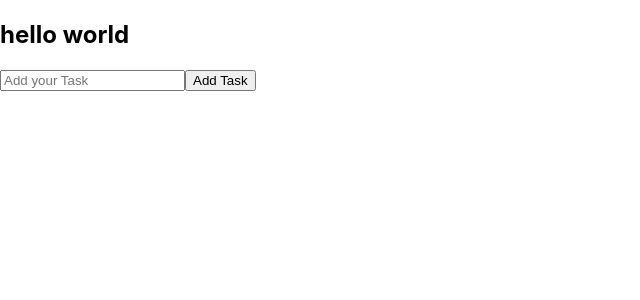
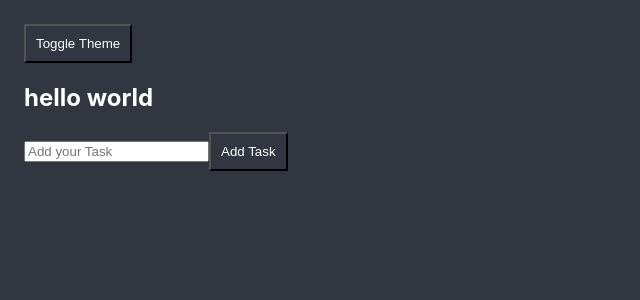
Before and after one commit to patrickbynder/TodoApp, a React (Create React App) app: page / in a window 1280 px wide. Shown: the top 300 px of the page, without its empty margins (0-640 px from the left). Built offline with nearby package versions, Linux system fonts and the light colour scheme.

Commit message:
add styling

```diff
--- a/package.json
+++ b/package.json
@@ -3,6 +3,7 @@
   "version": "0.1.0",
   "private": true,
   "dependencies": {
+    "@reduxjs/toolkit": "^1.9.2",
     "@testing-library/jest-dom": "^5.16.5",
     "@testing-library/react": "^13.4.0",
     "@testing-library/user-event": "^13.5.0",
@@ -14,7 +15,10 @@
     "@types/uuid": "^8.3.4",
     "react": "^18.2.0",
     "react-dom": "^18.2.0",
+    "react-redux": "^8.0.5",
     "react-scripts": "^5.0.1",
+    "redux": "^4.2.1",
+    "styled-components": "^5.3.6",
     "typescript": "^4.8.4",
     "uuid": "^9.0.0",
     "web-vitals": "^2.1.4"
--- a/src/App.css
+++ b/src/App.css
@@ -36,3 +36,12 @@
         transform: rotate(360deg);
     }
 }
+
+.dark {
+    background-color: #313641;
+    color: #fff;
+}
+.light {
+    background-color: #fff;
+    color: #313641;
+}
--- a/src/App.tsx
+++ b/src/App.tsx
@@ -1,11 +1,25 @@
-import React from 'react';
+import React, { createContext, useEffect, useState } from 'react';
 import './App.css';
 import AddTasks from './components/AddTasks';
+import { Container } from './components/Container';
+import Header from './components/Header';
 import Todo from './components/Todo';
 import { actions } from './state/slice';
-import { useDispatch, useSelector } from './state/store';
+import { useDispatch } from './state/store';
+
+const ThemeContext = createContext<string>('');
 
 function App() {
+    const [theme, setTheme] = useState('dark');
+
+    const toggleTheme = () => {
+        theme === 'dark' ? setTheme('light') : setTheme('dark');
+    };
+
+    useEffect(() => {
+        document.body.className = theme;
+    }, [theme]);
+
     const dispatch = useDispatch();
     function onAdd(title: string) {
         dispatch(actions.todoAdded(title));
@@ -27,9 +41,12 @@ function App() {
         dispatch(actions.taskNameEdited({ editTitle, taskId }));
     }
 
+    console.log(theme);
+
     return (
-        <>
-            <div>
+        <ThemeContext.Provider value="dark">
+            <Container>
+                <Header toggleTheme={toggleTheme} />
                 <h2>hello world</h2>
                 <AddTasks onAdd={onAdd} />
                 <Todo
@@ -38,8 +55,8 @@ function App() {
                     handleOnChange={handleOnChange}
                     OnEditTitle={OnEditTitle}
                 />
-            </div>
-        </>
+            </Container>
+        </ThemeContext.Provider>
     );
 }
 
--- a/src/components/AddTasks.tsx
+++ b/src/components/AddTasks.tsx
@@ -1,4 +1,5 @@
 import React, { useState } from 'react';
+import { StyledButton } from './StyledButton';
 
 type Props = { onAdd: (value: string) => void };
 
@@ -17,7 +18,7 @@ function AddTasks({ onAdd }: Props) {
                     value={title}
                     onChange={(e) => setTitle(e.target.value)}
                 />
-                <button> Add Task </button>
+                <StyledButton theme> Add Task </StyledButton>
             </form>
         </div>
     );
--- /dev/null
+++ b/src/components/Container.tsx
@@ -0,0 +1,12 @@
+import React from 'react';
+import styled from 'styled-components';
+
+const ContainerWrapper = () => {
+    <Container />;
+};
+
+export const Container = styled.div`
+    margin: 24px;
+`;
+
+export default ContainerWrapper;
--- /dev/null
+++ b/src/components/Header.tsx
@@ -0,0 +1,21 @@
+import React from 'react';
+import styled from 'styled-components';
+import { StyledButton } from './StyledButton';
+
+interface Props {
+    toggleTheme: () => void;
+}
+
+const Header = ({ toggleTheme }: Props) => {
+    return (
+        <HeaderWrapper>
+            <StyledButton onClick={toggleTheme}>Toggle Theme</StyledButton>
+        </HeaderWrapper>
+    );
+};
+
+export const HeaderWrapper = styled.div`
+    flex: 1 100%;
+`;
+
+export default Header;
--- /dev/null
+++ b/src/components/StyledButton.tsx
@@ -0,0 +1,14 @@
+import styled from 'styled-components';
+import { token } from '../token';
+
+interface StyledButtonProps {
+    theme?: string;
+}
+
+export const StyledButton = styled.button<StyledButtonProps>`
+    padding: 10px;
+    background-color: ${(props) =>
+        props.theme === 'dark' ? `${token.white}` : `${token.gray1000}`};
+    color: ${(props) =>
+        props.theme === 'dark' ? `${token.gray1000}` : `${token.white}`};
+`;
--- a/src/index.tsx
+++ b/src/index.tsx
@@ -5,10 +5,12 @@ import App from './App';
 import reportWebVitals from './reportWebVitals';
 import { createStore } from './state/store';
 import { Provider } from 'react-redux';
+//import ThemeContext, { themes } from './theme-context';
 
 const root = ReactDOM.createRoot(
     document.getElementById('root') as HTMLElement
 );
+
 const store = createStore();
 root.render(
     <React.StrictMode>
--- /dev/null
+++ b/src/token.ts
@@ -0,0 +1,8 @@
+export const token = {
+    white: '#ffffff',
+
+    gray1000: '#313641',
+    gray800: 'rgb(63,69,83)',
+
+    red1000: 'rgb(250,118,103)',
+};
```
Also changed, not shown: src/index.css (+8 -8 lines), src/theme-context.js (added, +16 -0 lines), 1 other file (tests, documents, lock files or other folders). Lines whose indentation alone changed are shown as unchanged.
